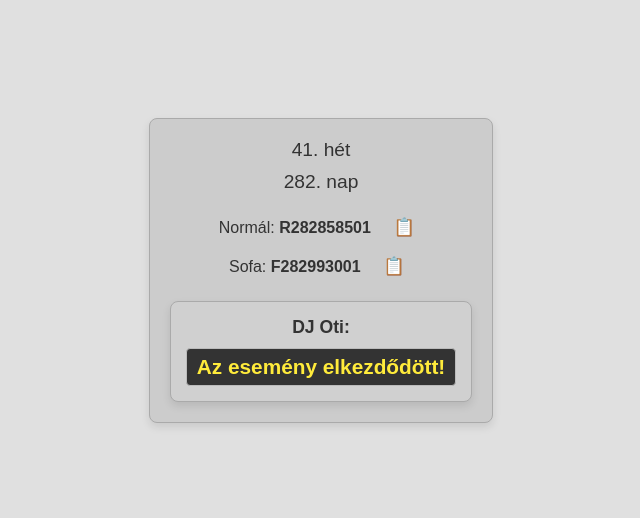
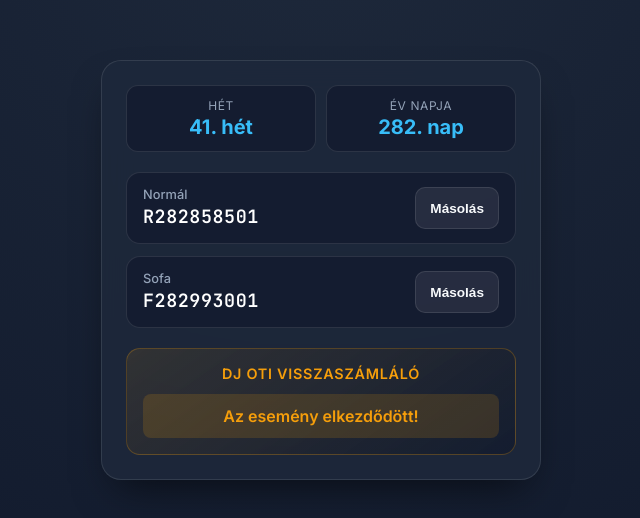
Before and after one commit to marquuard/marquuard.github.io, a plain HTML site: page renault/renault.html in a window 1280 px wide. Shown: the part 130-648 px from the top of the page, without its empty margins (319-959 px from the left). Drawn offline with Linux system fonts and the light colour scheme.

Commit message:
Update renault.html

```diff
--- a/renault/renault.html
+++ b/renault/renault.html
@@ -3,125 +3,245 @@
 <head>
   <meta charset="UTF-8">
   <meta name="viewport" content="width=device-width, initial-scale=1.0">
-<title>Renault</title>
+  <title>Renault Dashboard</title>
+  <link rel="preconnect" href="https://fonts.googleapis.com">
+  <link rel="preconnect" href="https://fonts.gstatic.com" crossorigin>
+  <link href="https://fonts.googleapis.com/css2?family=Inter:wght@400;500;600;700&family=JetBrains+Mono:wght@600&display=swap" rel="stylesheet">
   <style>
+    :root {
+      --bg: #0f172a;
+      --card-bg: rgba(30, 41, 59, 0.85);
+      --card-border: rgba(255, 255, 255, 0.1);
+      --primary: #38bdf8;
+      --accent: #f59e0b;
+      --text-main: #f8fafc;
+      --text-muted: #94a3b8;
+      --sub-card: rgba(15, 23, 42, 0.6);
+      --success: #10b981;
+    }
+
+    * {
+      box-sizing: border-box;
+      margin: 0;
+      padding: 0;
+      -webkit-tap-highlight-color: transparent;
+    }
+
     body {
+      min-height: 100vh;
+      display: flex;
+      justify-content: center;
+      align-items: center;
+      padding: 16px;
+      font-family: 'Inter', -apple-system, BlinkMacSystemFont, sans-serif;
+      background: radial-gradient(circle at top, #1e293b, var(--bg));
+      color: var(--text-main);
+    }
+
+    .container {
+      width: 100%;
+      max-width: 440px;
+      background: var(--card-bg);
+      border: 1px solid var(--card-border);
+      backdrop-filter: blur(16px);
+      -webkit-backdrop-filter: blur(16px);
+      border-radius: 20px;
+      padding: 24px;
+      box-shadow: 0 20px 40px -15px rgba(0, 0, 0, 0.6);
       display: flex;
       flex-direction: column;
+      gap: 20px;
+    }
+
+    .header-badge {
+      display: grid;
+      grid-template-columns: 1fr 1fr;
+      gap: 10px;
+    }
+
+    .badge-card {
+      background: var(--sub-card);
+      border: 1px solid var(--card-border);
+      border-radius: 12px;
+      padding: 12px;
+      text-align: center;
+    }
+
+    .badge-label {
+      font-size: 0.75rem;
+      text-transform: uppercase;
+      letter-spacing: 0.05em;
+      color: var(--text-muted);
+      margin-bottom: 2px;
+    }
+
+    .badge-value {
+      font-size: 1.25rem;
+      font-weight: 700;
+      color: var(--primary);
+    }
+
+    .code-list {
+      display: flex;
+      flex-direction: column;
+      gap: 12px;
+    }
+
+    .code-item {
+      background: var(--sub-card);
+      border: 1px solid var(--card-border);
+      border-radius: 14px;
+      padding: 14px 16px;
+      display: flex;
+      align-items: center;
+      justify-content: space-between;
+      position: relative;
+      transition: border-color 0.2s ease, transform 0.1s ease;
+    }
+
+    .code-item:active {
+      transform: scale(0.99);
+    }
+
+    .code-info {
+      display: flex;
+      flex-direction: column;
+      gap: 2px;
+    }
+
+    .code-name {
+      font-size: 0.8rem;
+      color: var(--text-muted);
+      font-weight: 500;
+    }
+
+    .code-string {
+      font-family: 'JetBrains Mono', monospace;
+      font-size: 1.15rem;
+      font-weight: 600;
+      letter-spacing: 0.03em;
+      color: #fff;
+    }
+
+    .copy-btn {
+      background: rgba(255, 255, 255, 0.08);
+      border: 1px solid var(--card-border);
+      color: var(--text-main);
+      border-radius: 10px;
+      padding: 10px 14px;
+      display: flex;
+      align-items: center;
       justify-content: center;
-    align-items: center;
-    height: 100vh;
-    margin: 0;
-    font-family: sans-serif;
+      gap: 6px;
+      font-size: 0.85rem;
+      font-weight: 600;
+      cursor: pointer;
+      min-height: 42px;
+      transition: background 0.2s, transform 0.1s;
+    }
+
+    .copy-btn:hover {
+      background: rgba(255, 255, 255, 0.15);
+    }
+
+    .copy-btn.copied {
+      background: var(--success);
+      color: #fff;
+      border-color: var(--success);
+    }
+
+    .djoti-card {
+      background: linear-gradient(145deg, rgba(245, 158, 11, 0.1), rgba(15, 23, 42, 0.6));
+      border: 1px solid rgba(245, 158, 11, 0.25);
+      border-radius: 14px;
+      padding: 16px;
       text-align: center;
-    background-color: #e0e0e0;
     }
-  .container {
-    padding: 20px;
-    border: 1px solid #aaa;
+
+    .djoti-title {
+      font-size: 0.9rem;
+      font-weight: 600;
+      color: var(--accent);
+      margin-bottom: 12px;
+      text-transform: uppercase;
+      letter-spacing: 0.05em;
+    }
+
+    .countdown {
+      display: grid;
+      grid-template-columns: repeat(4, 1fr);
+      gap: 8px;
+    }
+
+    .time-slot {
+      background: rgba(15, 23, 42, 0.8);
+      border: 1px solid var(--card-border);
+      padding: 8px 4px;
+      border-radius: 10px;
+    }
+
+    .time-num {
+      display: block;
+      font-size: 1.35rem;
+      font-weight: 700;
+      font-family: 'JetBrains Mono', monospace;
+      color: #fff;
+    }
+
+    .time-lbl {
+      font-size: 0.65rem;
+      text-transform: uppercase;
+      color: var(--text-muted);
+    }
+
+    .expired-box {
+      background: rgba(245, 158, 11, 0.15);
+      color: var(--accent);
+      padding: 12px;
       border-radius: 8px;
-    background-color: #cccccc;
-    box-shadow: 0 4px 8px rgba(0,0,0,0.1);
-  }
-  .info-line {
-    margin-bottom: 10px;
-    font-size: 1.2em;
-    color: #333;
-  }
-  .special-codes {
-    margin-top: 20px;
-    font-size: 1em;
-    color: #333;
-  }
-  .special-codes div {
-    margin-bottom: 10px;
-  }
-  .copy-button {
-    margin-left: 10px;
-    padding: 4px 8px;
-    font-size: 1.1em;
-    cursor: pointer;
-    border: none;
-    border-radius: 4px;
-    background-color: transparent;
-  }
-  .copy-button:hover {
-    background-color: rgba(0, 0, 0, 0.1);
-  }
-  .copied-message {
-    display: none;
-    font-size: 0.9em;
-    color: green;
-    margin-top: 5px;
-  }
-  .djoti-box {
-    margin-top: 20px;
-    padding: 15px;
-    border: 1px solid #aaa;
-    border-radius: 8px;
-    background-color: #d0d0d0;
-    box-shadow: 0 4px 8px rgba(0,0,0,0.1);
-    color: #333;
-    font-size: 1em;
-  }
-  .djoti-label {
-    font-weight: bold;
-    margin-bottom: 10px;
-    font-size: 1.1em;
-  }
-  .countdown {
-    display: flex;
-    justify-content: center;
-    gap: 8px;
-    flex-wrap: wrap;
-    font-size: 1.3em;
-    font-weight: bold;
-  }
-  .time-unit {
-    background-color: #e0e0e0;
-    padding: 6px 10px;
-    border-radius: 4px;
-    border: 1px solid #bbb;
-    min-width: 45px;
-  }
-  .label {
-    font-size: 0.7em;
-    display: block;
-    margin-top: 2px;
-    font-weight: normal;
-  }
-  .expired {
-    background-color: #333;
-    color: #ffeb3b;
+      font-weight: 600;
     }
   </style>
 </head>
 <body>
 
   <div class="container">
-  <div id="weekNumber" class="info-line"></div>
-  <div id="dayOfYear" class="info-line"></div>
-
-  <div class="special-codes">
-    <div>
-      <span id="normalCode"></span>
-      <button class="copy-button" onclick="copyCode('normalCode')" title="Másolás">📋</button>
-      <div id="copiedNormal" class="copied-message">Másolva</div>
+    <div class="header-badge">
+      <div class="badge-card">
+        <div class="badge-label">Hét</div>
+        <div id="weekNumber" class="badge-value">-</div>
       </div>
-    <div>
-      <span id="sofaCode"></span>
-      <button class="copy-button" onclick="copyCode('sofaCode')" title="Másolás">📋</button>
-      <div id="copiedSofa" class="copied-message">Másolva</div>
+      <div class="badge-card">
+        <div class="badge-label">Év napja</div>
+        <div id="dayOfYear" class="badge-value">-</div>
       </div>
     </div>
 
-  <div id="djotiContainer" class="djoti-box">
-    <div class="djoti-label">DJ Oti:</div>
+    <div class="code-list">
+      <div class="code-item">
+        <div class="code-info">
+          <span class="code-name">Normál</span>
+          <span class="code-string" id="normalCodeDisplay">...</span>
+        </div>
+        <button class="copy-btn" id="btnNormal" onclick="copyCode('normal')" aria-label="Normál kód másolása">Másolás</button>
+      </div>
+
+      <div class="code-item">
+        <div class="code-info">
+          <span class="code-name">Sofa</span>
+          <span class="code-string" id="sofaCodeDisplay">...</span>
+        </div>
+        <button class="copy-btn" id="btnSofa" onclick="copyCode('sofa')" aria-label="Sofa kód másolása">Másolás</button>
+      </div>
+    </div>
+
+    <div class="djoti-card">
+      <div class="djoti-title">DJ Oti visszaszámláló</div>
       <div id="countdown" class="countdown">
-      <span class="time-unit"><span id="days">00</span><span class="label">nap</span></span>
-      <span class="time-unit"><span id="hours">00</span><span class="label">óra</span></span>
-      <span class="time-unit"><span id="minutes">00</span><span class="label">perc</span></span>
-      <span class="time-unit"><span id="seconds">00</span><span class="label">mp</span></span>
+        <div class="time-slot"><span id="days" class="time-num">00</span><span class="time-lbl">Nap</span></div>
+        <div class="time-slot"><span id="hours" class="time-num">00</span><span class="time-lbl">Óra</span></div>
+        <div class="time-slot"><span id="minutes" class="time-num">00</span><span class="time-lbl">Perc</span></div>
+        <div class="time-slot"><span id="seconds" class="time-num">00</span><span class="time-lbl">Mp</span></div>
       </div>
     </div>
   </div>
@@ -149,8 +269,8 @@
 
     document.getElementById('weekNumber').textContent = hetSzama + ". hét";
     document.getElementById('dayOfYear').textContent = evNapja + ". nap";
-  document.getElementById('normalCode').innerHTML = "Normál: <strong>" + normalStr + "</strong>";
-  document.getElementById('sofaCode').innerHTML = "Sofa: <strong>" + sofaStr + "</strong>";
+    document.getElementById('normalCodeDisplay').textContent = normalStr;
+    document.getElementById('sofaCodeDisplay').textContent = sofaStr;
 
     const countDownDate = new Date('2026-08-08T15:00:00').getTime();
 
@@ -160,7 +280,7 @@
 
       const countdownEl = document.getElementById('countdown');
       if (distance < 0) {
-      countdownEl.innerHTML = '<span class="time-unit expired">Az esemény elkezdődött!</span>';
+        countdownEl.outerHTML = '<div class="expired-box">Az esemény elkezdődött!</div>';
         return;
       }
 
@@ -175,26 +295,25 @@
       document.getElementById('seconds').textContent = seconds.toString().padStart(2, '0');
     }
 
-  function copyCode(id) {
-    const text = id === "normalCode" ? normalStr : sofaStr;
-    const msgId = id === "normalCode" ? "copiedNormal" : "copiedSofa";
+    function copyCode(type) {
+      const isNormal = type === 'normal';
+      const text = isNormal ? normalStr : sofaStr;
+      const btn = document.getElementById(isNormal ? 'btnNormal' : 'btnSofa');
 
       navigator.clipboard.writeText(text).then(() => {
-      showCopied(msgId);
+        const prevText = btn.textContent;
+        btn.textContent = "Pipálva ✓";
+        btn.classList.add('copied');
+
+        setTimeout(() => {
+          btn.textContent = prevText;
+          btn.classList.remove('copied');
+        }, 1500);
       });
-  }
-
-  function showCopied(elementId) {
-    const el = document.getElementById(elementId);
-    el.style.display = "block";
-    setTimeout(() => {
-      el.style.display = "none";
-    }, 1500);
     }
 
     updateCountdown();
     setInterval(updateCountdown, 1000);
   </script>
-
 </body>
 </html>
```
Lines whose indentation alone changed are shown as unchanged.
